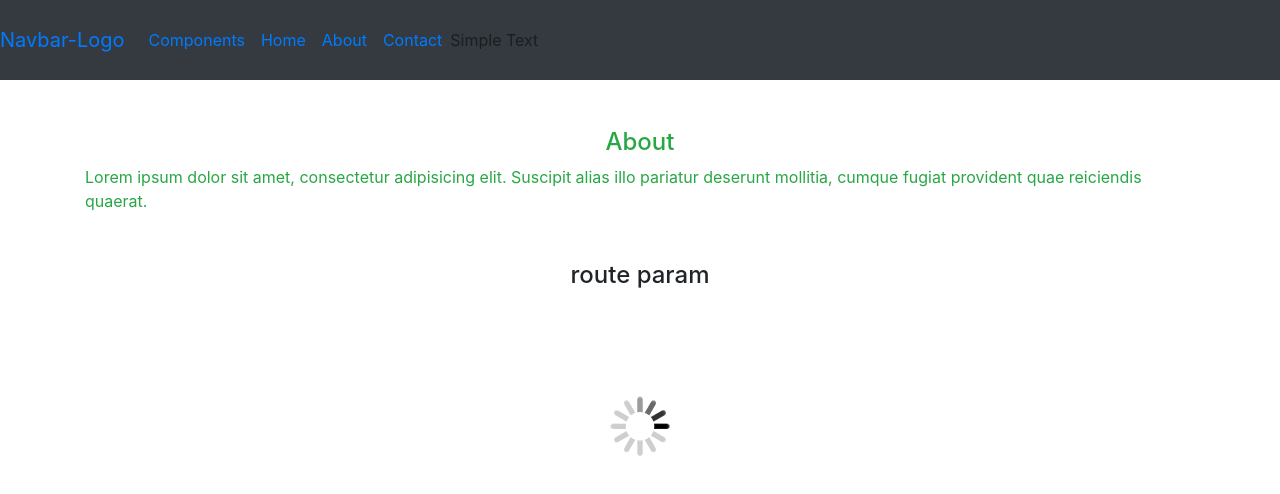
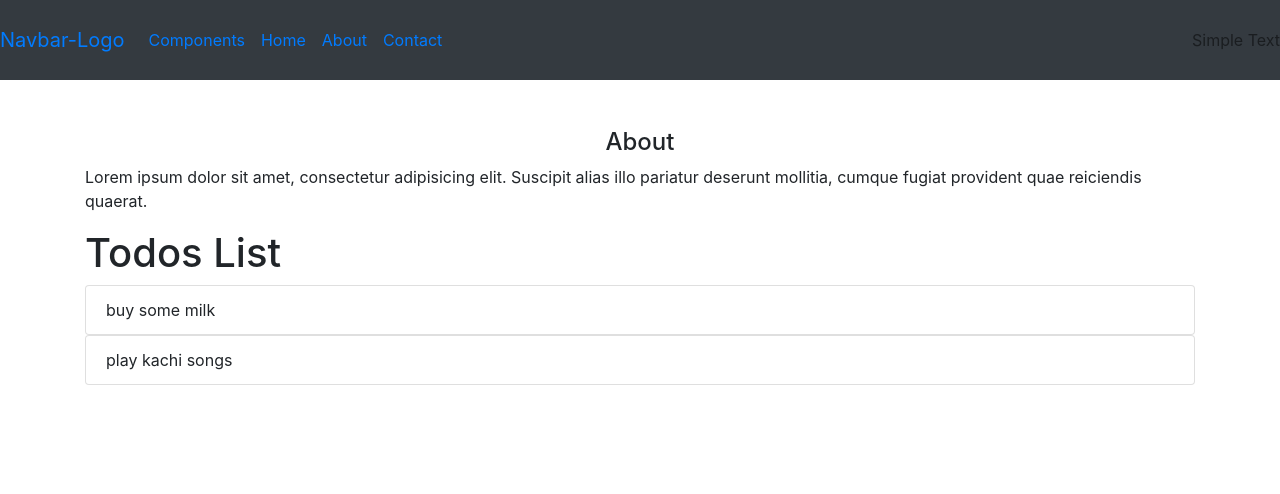
Before and after one commit to geraldkachi/OldAPiandGoodcode, a React (Create React App) app: page /about in a window 1280 px wide. Shown: the top 494 px of the page. Built offline with nearby package versions, Linux system fonts and the light colour scheme; no server answers.

Commit message:
adding a todo app and switch from react-router

```diff
--- a/package.json
+++ b/package.json
@@ -12,6 +12,7 @@
     "google-maps-react": "^2.0.6",
     "react": "^17.0.1",
     "react-dom": "^17.0.1",
+    "react-redux": "^7.2.2",
     "react-router-dom": "^5.2.0",
     "react-scripts": "4.0.1",
     "reactstrap": "^8.7.1",
--- a/src/App.js
+++ b/src/App.js
@@ -1,26 +1,24 @@
 import React from "react";
-import { Switch, Route, Redirect } from "react-router-dom";
-import RouteNavbar from "./components/RouteNavbar"
-import Home from "./components/Home"
-import About from "./components/About"
-import Contact from "./components/Contact"
-import Post from "./components/Post"
+import { Route, Switch } from "react-router-dom";
+import RouteNavbar from "./components/RouteNavbar";
+import Home from "./components/Home";
+import About from "./components/About";
+import Contact from "./components/Contact";
+import Post from "./components/Post";
 import "./App.css";
 
 const App = () => {
   return (
     <>
       <RouteNavbar />
-
-      <Route exact path="/" component={Home} />
-      <Route  path="/about" component={About} />
-      <Route  path="/contact" component={Contact} />
-      <Route  path="/:post_id" component={Post} />
+      <Switch>
+        <Route exact path="/" component={Home} />
+        <Route exaxt path="/about" component={About} />
+        <Route exact path="/contact" component={Contact} />
+        <Route path="/posts/:post_id" component={Post} />
+      </Switch>
     </>
   );
 };
 
 export default App;
-
-{/* <Route path="/shop/:id" component={ItemDetail} />
-  <Redirect to="/404" component={NotFound} /> */}
--- a/src/components/About.js
+++ b/src/components/About.js
@@ -1,13 +1,19 @@
 import React from 'react'
-import Rainbow from "../hoc/Rainbow"
+import TodoApp from './todo/TodoApp'
+// import Rainbow from "../hoc/Rainbow"
+
 
 const About = () => {
     return (
-        <div className="container mt-5 text-success">
+        <div className="container mt-5">
             <h4 className="text-center">About</h4>
             <p>Lorem ipsum dolor sit amet, consectetur adipisicing elit. Suscipit alias illo pariatur deserunt mollitia, cumque fugiat provident quae reiciendis quaerat.</p>
+
+            <div className="d-flex justify-content-center">
+                <TodoApp />
+            </div>
         </div>
     )
 }
 
-export default Rainbow(About)
+export default About
--- a/src/components/Contact.js
+++ b/src/components/Contact.js
@@ -1,4 +1,5 @@
 import React from 'react'
+import ModalCom from "../components/ModalCom"
 
 const Contact = ({history}) => {
 
@@ -10,6 +11,7 @@ const Contact = ({history}) => {
         <div className="container mt-5">
             <h4 className="text-center">Contact</h4>
             <p>Lorem ipsum dolor sit amet, consectetur adipisicing elit. Suscipit alias illo pariatur deserunt mollitia, cumque fugiat provident quae reiciendis quaerat.</p>
+            <ModalCom />
         </div>
     )
 }
--- a/src/components/Home.js
+++ b/src/components/Home.js
@@ -1,7 +1,8 @@
-import React from "react";
-import axios from "axios";
+import React from "react"
+import axios from "axios"
 import {Link} from "react-router-dom"
-import Spinner from "./Spinner";
+import Spinner from "./Spinner"
+import ModalCom from "./ModalCom";
 
 const Home = () => {
 
@@ -20,8 +21,9 @@ const Home = () => {
           <div key={post.id} className="card m-1 shadow-lg d-flex justify-content-between flex-row">
             <Spinner />
             <div className="card-body">
-                <Link to={`/${post.id}`} className="card-title">{post.title}</Link>
+                <Link to={`/posts/${post.id}`} className="card-title">{post.title}</Link>
                 <p>{post.body}</p>
+                <ModalCom />
             </div>
           </div>
       ))
--- /dev/null
+++ b/src/components/ModalCom.js
@@ -0,0 +1,35 @@
+import React, { useState } from 'react';
+import { Button, Modal, ModalHeader, ModalBody, ModalFooter } from 'reactstrap';
+
+const ModalCom = (props) => {
+//   const {
+    // buttonLabel,
+    // className
+//   } = props;
+
+  const [modal, setModal] = useState(false);
+
+  const toggle = () => setModal(!modal);
+
+  return (
+    <div>
+      <Button color="danger" onClick={toggle}>Press Modal</Button>
+
+
+      <Modal size="xs" isOpen={modal} toggle={toggle} className="bd-dark">
+        <ModalHeader toggle={toggle} className="text-center">Modal</ModalHeader>
+        <ModalBody className="bd-dark">
+          Lorem ipsum dolor sit amet, consectetur adipisicing elit, sed do eiusmod tempor incididunt ut labore et dolore magna aliqua. Ut enim ad minim veniam, quis nostrud exercitation ullamco laboris nisi ut aliquip ex ea commodo consequat. Duis aute irure dolor in reprehenderit in voluptate velit esse cillum dolore eu fugiat nulla pariatur. Excepteur sint occaecat cupidatat non proident, sunt in culpa qui officia deserunt mollit anim id est laborum.
+        </ModalBody>
+        <ModalFooter className="d-flex justify-content-between">
+        <label for="customRange1" class="form-label">Example range</label>
+            <input type="range" class="form-range" id="customRange1" />
+          <Button color="dark"  onClick={toggle}>Do Something</Button>{' '}
+          <Button color="success" onClick={toggle}>Cancel</Button>
+        </ModalFooter>
+      </Modal>
+    </div>
+  );
+}
+
+export default ModalCom;
--- a/src/components/RouteNavbar.js
+++ b/src/components/RouteNavbar.js
@@ -14,9 +14,6 @@ import { Link, withRouter } from "react-router-dom";
 
 const RouteNavbar = () => {
 
-  // setTimeout(() => {
-  //   history.push("/about")
-  // }, 10000);
 
   const [isOpen, setIsOpen] = useState(false);
 
@@ -30,7 +27,7 @@ const RouteNavbar = () => {
         </NavbarBrand>
         <NavbarToggler onClick={toggle} />
         <Collapse isOpen={isOpen} navbar className="p-0">
-          <Nav className="mr-auto" navbar className="p-0">
+          <Nav className="mr-auto" navbar >
             <NavItem>
               <NavLink>
                 <Link to="/">Components</Link>
--- /dev/null
+++ b/src/components/todo/TodoApp.js
@@ -0,0 +1,22 @@
+import React from "react";
+import Todos from "./Todos";
+
+const TodoApp = () => {
+  const [todos, setTodo] = React.useState([
+    { id: 1, content: "buy some milk" },
+    { id: 1, content: "play kachi songs" },
+  ]);
+
+  const deleteTodo = (id) => {
+    console.log(id);
+  };
+
+  return (
+    <div className="w-100">
+      <h1>Todos List</h1>
+      <Todos todos={todos} deleteTodo={deleteTodo} />
+    </div>
+  );
+};
+
+export default TodoApp;
--- /dev/null
+++ b/src/components/todo/Todos.js
@@ -0,0 +1,25 @@
+import React from 'react'
+
+const Todos = ({todos, deleteTodo}) => {
+
+    const todoList = todos.length ? (
+        todos.map(todo => (
+                <div key={todo.id} className="list-group">
+                    <div  onClick={()=> {deleteTodo(todo.id)}} className="list-group-item">
+                        {todo.content}
+                    </div>
+                </div>
+            )
+        )
+    ) : (
+        <div>No damn todos here...</div>
+    )
+
+    return (
+        <>
+          {todoList}
+        </>
+    )
+}
+
+export default Todos
--- a/src/hoc/Rainbow.js
+++ b/src/hoc/Rainbow.js
@@ -9,7 +9,7 @@ const Rainbow = (WrappedComponent) => {
     "dark",
     "success",
   ];
-  const randomColor = colors[Math.floor(Math.random() * 5)];
+  const randomColor = colors[Math.floor(Math.random() *5)];
   const className = randomColor + "text-";
 
   return (props) => {
--- a/src/index.js
+++ b/src/index.js
@@ -5,12 +5,19 @@ import "bootstrap/dist/css/bootstrap.min.css";
 import App from "./App";
 import reportWebVitals from "./reportWebVitals";
 import { BrowserRouter } from "react-router-dom";
+import {createStore } from "redux"
+import {Provider} from "react-redux"
+import RootReducer from "./reducers/RootReducer"
+
+const store = createStore(RootReducer)
 
 ReactDOM.render(
   <React.StrictMode>
-    <BrowserRouter>
-      <App />
-    </BrowserRouter>
+    <Provider store={store}>
+      <BrowserRouter>
+        <App />
+      </BrowserRouter>
+    </Provider>
   </React.StrictMode>,
   document.getElementById("root")
 );
--- /dev/null
+++ b/src/reducers/RootReducer.js
@@ -0,0 +1,9 @@
+const initState = {
+    posts : []
+}
+
+const RootReducer = (state = initState, action) => {
+    return state;
+}
+
+export default RootReducer
```
Also changed, not shown: 2 other files (tests, documents, lock files or other folders).
